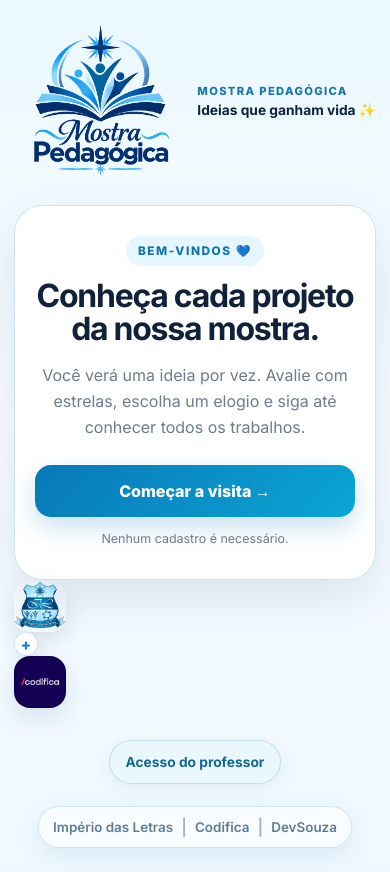
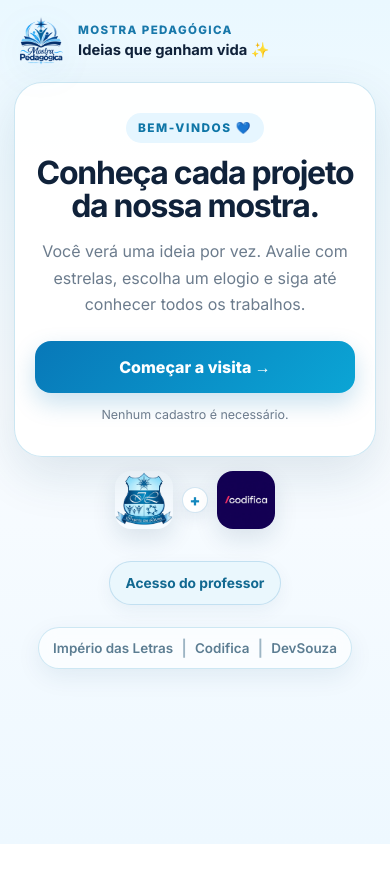
Before and after one commit to DevSouza208/Mostra-pedagogica-imperio, a plain HTML site: page index.html in a window 390 px wide. After the commit the page ends 844 px from the top, so only its background shows below. Drawn offline with Linux system fonts and the light colour scheme.

Commit message:
style: usa logo da mostra no cabecalho publico

```diff
--- a/styles.css
+++ b/styles.css
@@ -1071,3 +1071,80 @@ body.splash-lock{
     bottom:12px;
   }
 }
+
+
+/* Cabeçalho da página pública com identidade da Mostra */
+.brandbar{
+  display:flex;
+  align-items:center;
+  justify-content:flex-start;
+  gap:14px;
+  margin-bottom:18px;
+}
+
+.brand-event-logo{
+  width:68px;
+  height:68px;
+  flex:0 0 auto;
+  object-fit:contain;
+  filter:drop-shadow(0 8px 18px rgba(13,119,184,.10));
+}
+
+.brand-copy{
+  min-width:0;
+}
+
+.welcome-partners{
+  display:flex;
+  align-items:center;
+  justify-content:center;
+  gap:12px;
+  margin:18px auto 0;
+}
+
+.welcome-partners .brand-logo{
+  width:66px;
+  height:66px;
+}
+
+.welcome-partners .brand-plus{
+  width:30px;
+  height:30px;
+}
+
+@media(max-width:480px){
+  .brandbar{
+    gap:10px;
+    margin-bottom:14px;
+  }
+
+  .brand-event-logo{
+    width:54px;
+    height:54px;
+  }
+
+  .brand-copy span{
+    font-size:.72rem;
+  }
+
+  .brand-copy strong{
+    font-size:.92rem;
+  }
+
+  .welcome-partners{
+    gap:9px;
+    margin-top:14px;
+  }
+
+  .welcome-partners .brand-logo{
+    width:58px;
+    height:58px;
+    border-radius:16px;
+  }
+
+  .welcome-partners .brand-plus{
+    width:26px;
+    height:26px;
+    font-size:1rem;
+  }
+}
```
